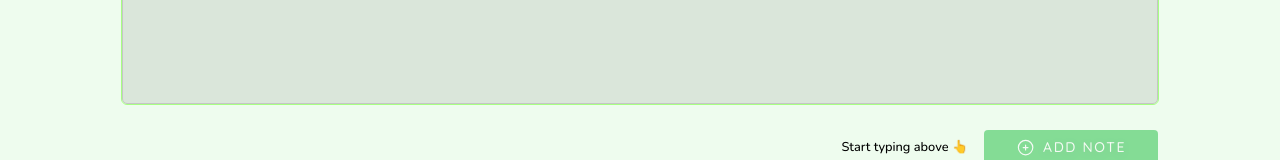
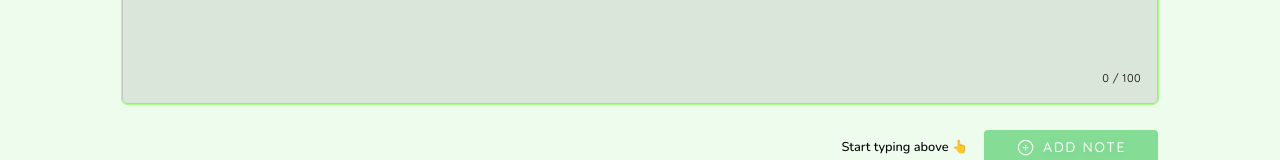
Before and after one commit to fdasabino/take_notes_vue_app, a Vue app: page /#/ in a window 1280 px wide. Shown: the part 212-372 px from the top of the page. Built offline with nearby package versions, Linux system fonts and the light colour scheme; what vue-toast-notification would draw is missing.

Commit message:
Update styles in CustomInputComponent.vue, CustomInput.scss, NoteCardComponent.scss, NoteCardComponent.vue, ViewNotes.scss, and storeNotes.ts

```diff
--- a/src/components/Layout/CustomInput/CustomInput.scss
+++ b/src/components/Layout/CustomInput/CustomInput.scss
@@ -24,6 +24,13 @@
 
     &:focus-within {
         outline: 1px solid $base-light-green;
+    }
+
+    span {
+        position: absolute;
+        bottom: 1rem;
+        right: 1rem;
+        font-size: 0.7rem;
     }
 
     textarea {
--- a/src/components/Layout/CustomInput/CustomInputComponent.vue
+++ b/src/components/Layout/CustomInput/CustomInputComponent.vue
@@ -27,11 +27,13 @@ onUpdated(() => {
     <div class="notes__input">
         <div class="form_input">
             <textarea
+                maxlength="100"
                 ref="textareaRef"
                 :value="modelValue"
                 @input="handleInput"
                 :placeholder="placeholder"
                 v-auto-focus />
+            <span>{{ modelValue?.length }} / 100</span>
         </div>
 
         <div class="notes__input__buttonContainer">
--- a/src/components/Layout/NoteCard/NoteCardComponent.scss
+++ b/src/components/Layout/NoteCard/NoteCardComponent.scss
@@ -58,16 +58,16 @@
         }
     }
     &__content {
-        font-size: 16px;
+        width: 100%;
+        max-width: 100%;
+        height: fit-content;
         color: #666;
         margin: 1rem 0;
         overflow: hidden;
-        text-overflow: ellipsis;
-        display: -webkit-box;
-
+        text-align: justify;
         p {
-            font-size: 1rem;
-            white-space: wrap;
+            font-size: 0.8rem;
+            letter-spacing: 0px;
 
             @media (max-width: 768px) {
                 font-size: 0.7rem;
--- /dev/null
+++ b/src/directives/getDateAndTime.ts
@@ -0,0 +1,4 @@
+export const getDateAndTime = () => {
+    const title = `Date: ${new Date().toLocaleDateString()} at ${new Date().toLocaleTimeString()}`;
+    return title;
+};
--- a/src/stores/storeNotes.ts
+++ b/src/stores/storeNotes.ts
@@ -1,8 +1,8 @@
+import { getDateAndTime } from "@/directives/getDateAndTime";
 import { openToast } from "@/directives/openToast";
 import type { Note } from "@/types/types";
 import { defineStore } from "pinia";
 
-const title = `Date: ${new Date().toLocaleDateString()} at ${new Date().toLocaleTimeString()}`;
 export const useStoreNotes = defineStore("storeNotes", {
     state: () => ({
         notes: [] as Note[],
@@ -12,7 +12,7 @@ export const useStoreNotes = defineStore("storeNotes", {
             const generateId = new Date().getTime().toString();
             const note = {
                 id: generateId,
-                title,
+                title: getDateAndTime(),
                 content,
             };
 
--- a/src/views/ViewNotes/ViewNotes.scss
+++ b/src/views/ViewNotes/ViewNotes.scss
@@ -1,4 +1,6 @@
 .notes {
+    width: 100%;
+    height: 100%;
     display: flex;
     flex-direction: column;
     gap: 3rem;
@@ -52,13 +54,10 @@
     }
 
     &__list {
+        width: 100%;
         display: grid;
-        grid-template-columns: repeat(auto-fill, minmax(48%, 1fr));
+        grid-template-columns: repeat(auto-fill, minmax(300px, 1fr));
         gap: 1rem;
-
-        @media (max-width: 768px) {
-            grid-template-columns: 1fr;
-        }
     }
 
     &__empty {
```
